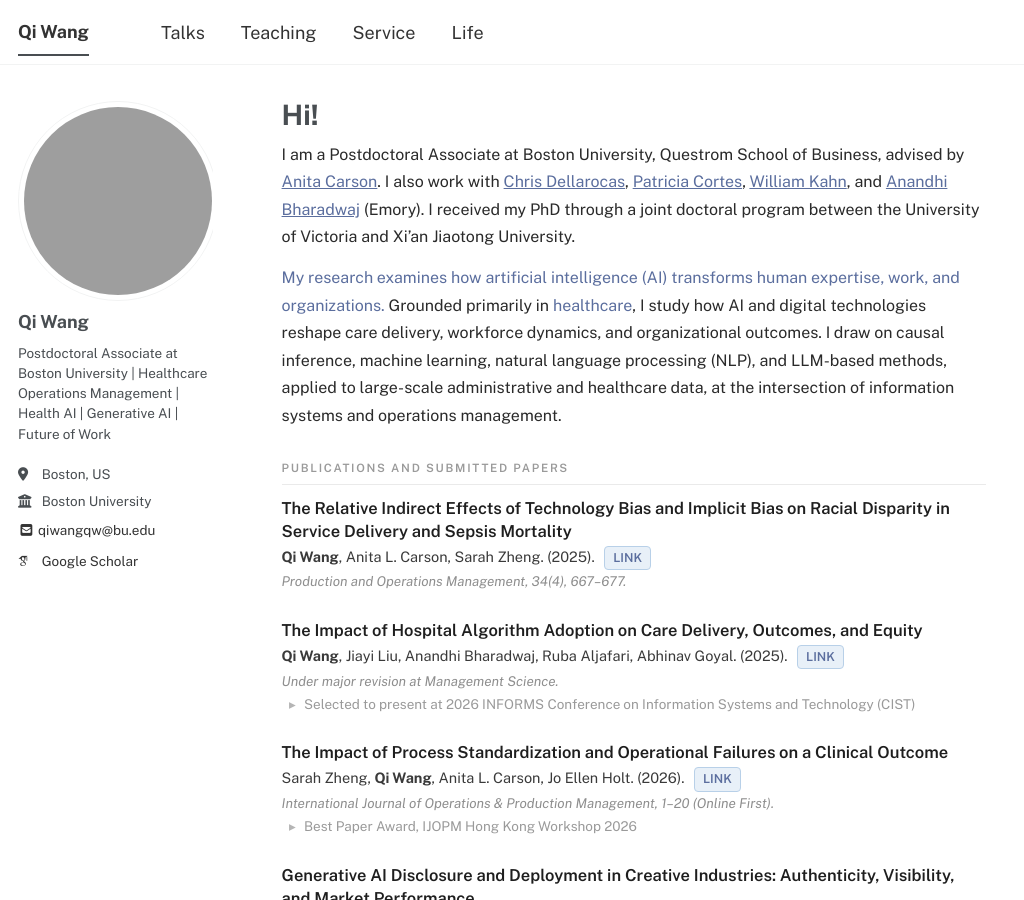
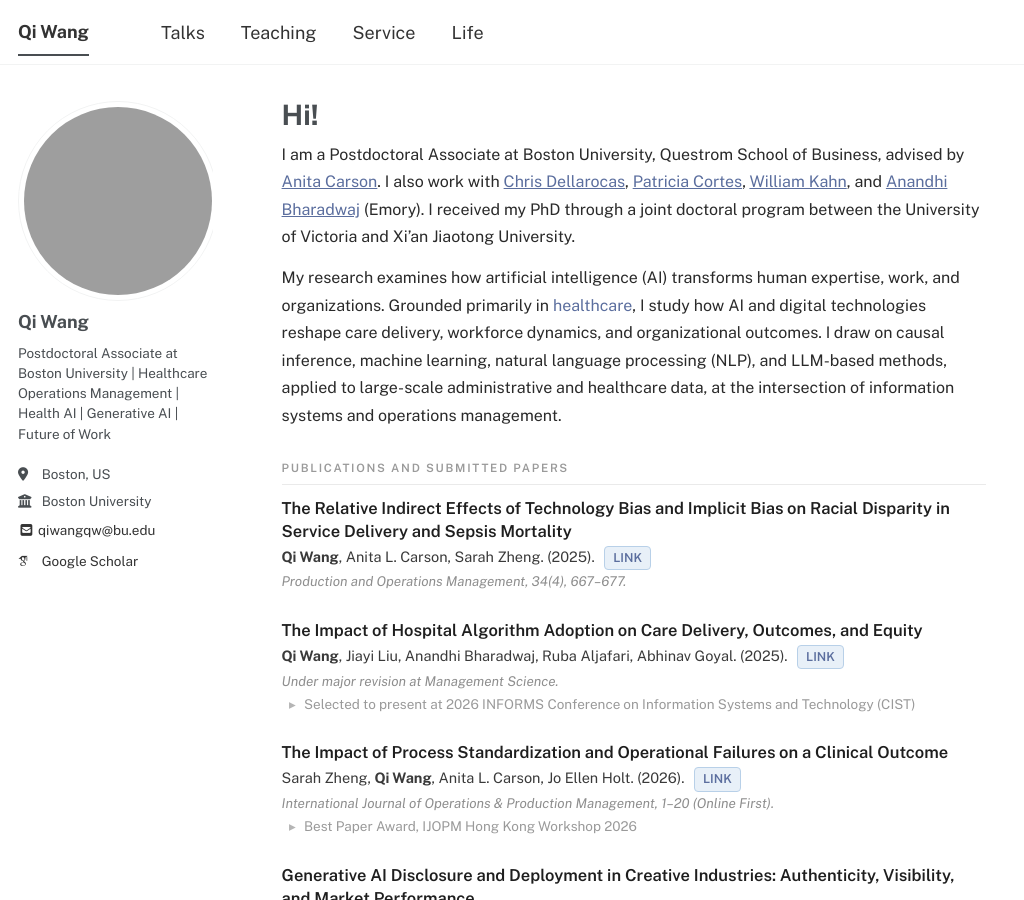
Before and after one commit to qiwang-katherine/qiwang-katherine.github.io, a Jekyll site: the page built from _pages/about.md, in a window 1280 px wide and 900 px high. Shown: the whole window, without its empty margins (0-1024 px from the left). Built offline with Jekyll 4.4.1, drawn with Linux system fonts in a browser that asks for light colours; some web fonts are replaced; a script bundle is joined from its source files by our own code; library files that are not in the unit come from our copies.

Commit message:
about.md

```diff
--- a/_pages/about.md
+++ b/_pages/about.md
@@ -8,7 +8,7 @@
 ---
 I am a Postdoctoral Associate at Boston University, Questrom School of Business, advised by [Anita Carson](https://www.bu.edu/questrom/profiles/anita-carson/). I also work with [Chris Dellarocas](https://www.bu.edu/questrom/profiles/chrysanthos-dellarocas/), [Patricia Cortes](https://www.bu.edu/questrom/profiles/patricia-cortes/), [William Kahn](https://www.bu.edu/questrom/profiles/william-kahn/), and [Anandhi Bharadwaj](https://goizueta.emory.edu/faculty/profiles/anandhi-bharadwaj) (Emory). I received my PhD through a joint doctoral program between the University of Victoria and Xi'an Jiaotong University.
 
-<span style="color: #5B6E9E;">My research examines how artificial intelligence (AI) transforms human expertise, work, and organizations.</span> Grounded primarily in <span style="color: #5B6E9E;">healthcare</span>, I study how AI and digital technologies reshape care delivery, workforce dynamics, and organizational outcomes. I draw on causal inference, machine learning, natural language processing (NLP), and LLM-based methods, applied to large-scale administrative and healthcare data, at the intersection of information systems and operations management.
+My research examines how artificial intelligence (AI) transforms human expertise, work, and organizations. Grounded primarily in <span style="color: #5B6E9E;">healthcare</span>, I study how AI and digital technologies reshape care delivery, workforce dynamics, and organizational outcomes. I draw on causal inference, machine learning, natural language processing (NLP), and LLM-based methods, applied to large-scale administrative and healthcare data, at the intersection of information systems and operations management.
 
 {% include base_path %}
 
```
